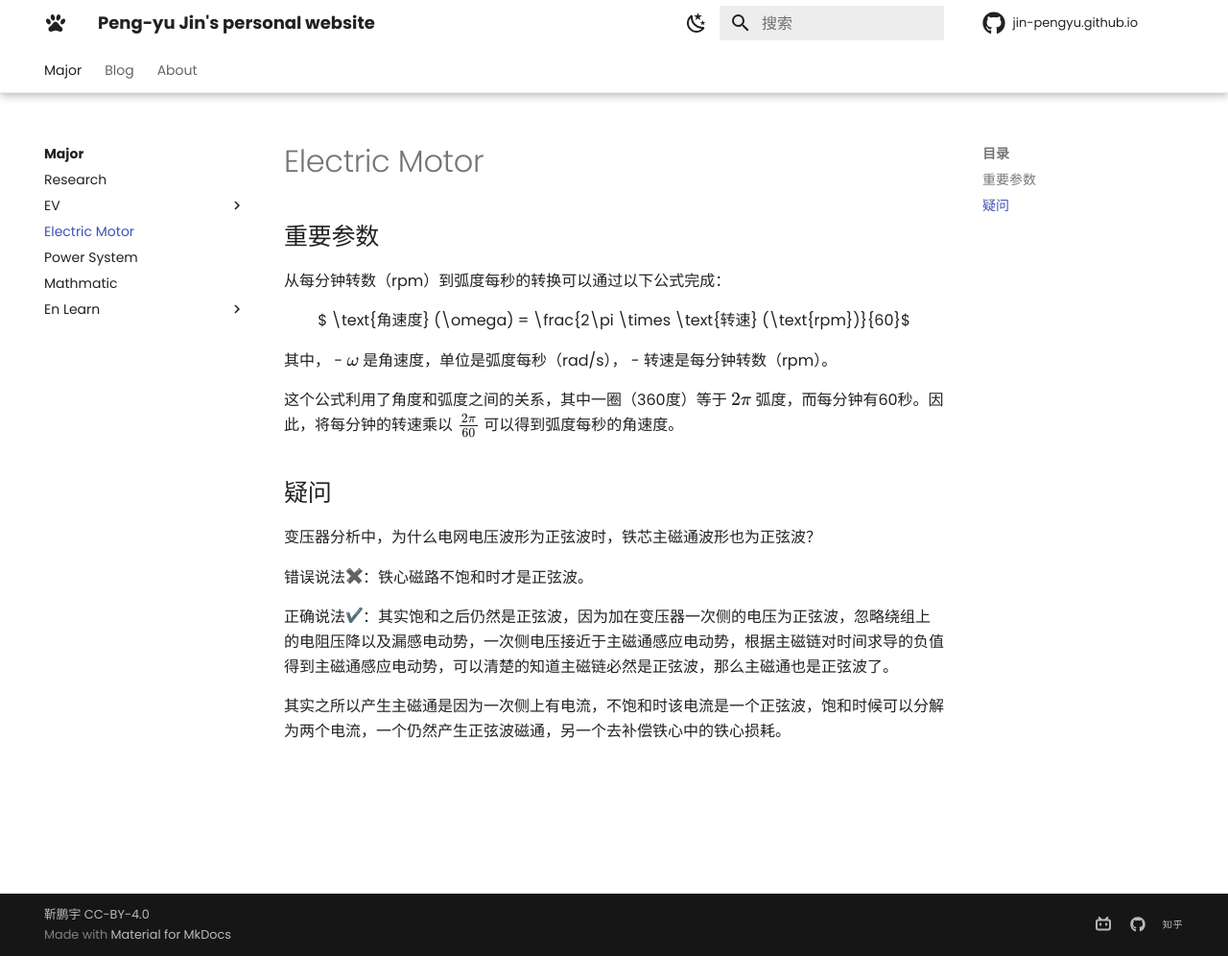
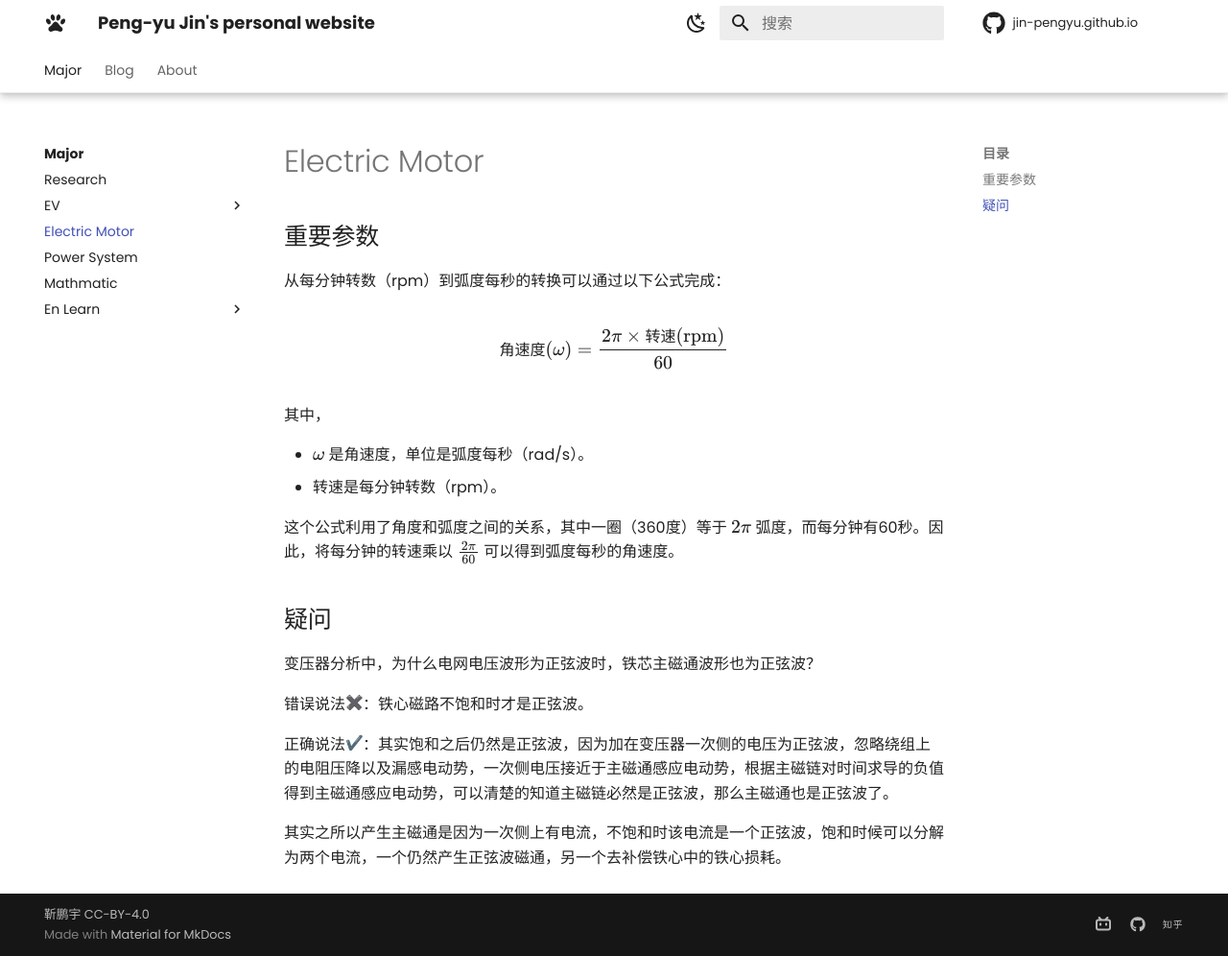
Before and after one commit to Pengyu-Jin/Pengyu-Jin.github.io, an MkDocs documentation site: the page built from docs/major/electric-motor/electric-motor.md, in a window 1280 px wide and 996 px high. Shown: the whole window at 96% size. Built offline with MkDocs 1.6.1 and Material for MkDocs 9.7.7, drawn with Linux system fonts in a browser that asks for light colours; emoji names are drawn with the system emoji font; comment, search, counter and statistics services are not loaded.

Commit message:
style change 316

```diff
--- a/docs/major/electric-motor/electric-motor.md
+++ b/docs/major/electric-motor/electric-motor.md
@@ -2,14 +2,11 @@
 
 从每分钟转数（rpm）到弧度每秒的转换可以通过以下公式完成：
 
-<div style="text-align:center">
-
-$ \text{角速度} (\omega) = \frac{2\pi \times \text{转速} (\text{rpm})}{60}$
-
-</div>
+$$ \text{角速度} (\omega) = \frac{2\pi \times \text{转速} (\text{rpm})}{60}$$
 
 其中，
-- $\omega$ 是角速度，单位是弧度每秒（rad/s），
+
+- $\omega$ 是角速度，单位是弧度每秒（rad/s）。
 - 转速是每分钟转数（rpm）。
 
 这个公式利用了角度和弧度之间的关系，其中一圈（360度）等于 $2\pi$ 弧度，而每分钟有60秒。因此，将每分钟的转速乘以 $\frac{2\pi}{60}$ 可以得到弧度每秒的角速度。
```
